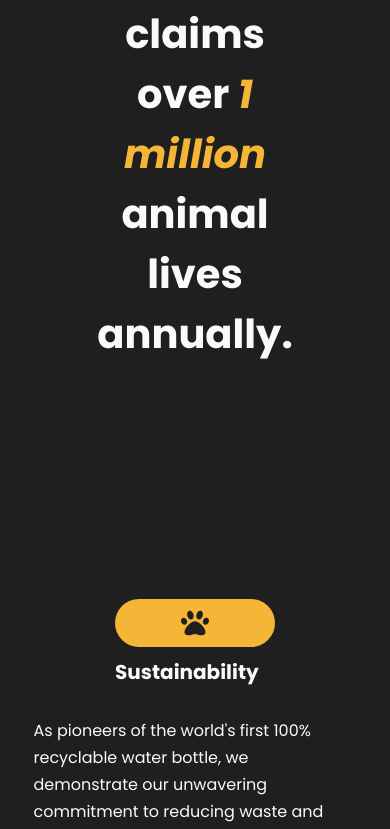
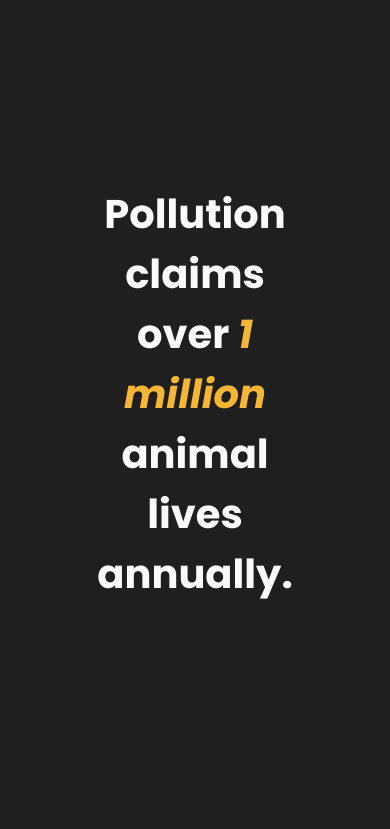
Before and after one commit to DenzelHooke/Plastico, a Next.js app: page / in a window 390 px wide. Shown: the part 1156-1985 px from the top of the page. Built offline with nearby package versions, Linux system fonts and the light colour scheme.

Commit message:
Updated userinform

```diff
--- a/src/app/styles/globals.css
+++ b/src/app/styles/globals.css
@@ -36,7 +36,7 @@
 .container {
   max-width: 1500px;
   margin: 0 auto;
-  padding: 0 80px;
+  padding: 80px 80px;
 }
 
 .flex {
--- a/src/app/styles/globals.scss
+++ b/src/app/styles/globals.scss
@@ -37,7 +37,7 @@
 .container {
   max-width: 1500px;
   margin: 0 auto;
-  padding: 0 80px;
+  padding: 80px 80px;
 }
 
 .flex {
--- a/src/app/styles/userInform.module.css
+++ b/src/app/styles/userInform.module.css
@@ -52,8 +52,7 @@
     flex-direction: column;
     align-items: center;
   }
-  .inform__wrapper .item .item__heading__wrapper {
-    display: flex;
-    justify-content: center;
+  .inform__wrapper .item {
+    margin: 20px;
   }
 }/*# sourceMappingURL=userInform.module.css.map */
--- a/src/app/styles/userInform.module.scss
+++ b/src/app/styles/userInform.module.scss
@@ -84,9 +84,10 @@
     align-items: center;
 
     .item {
+      margin: 20px;
       .item__heading__wrapper {
-        display: flex;
-        justify-content: center;
+        // display: flex;
+        // justify-content: center;
       }
     }
   }
```
Also changed, not shown: 2 other files (tests, documents, lock files or other folders).
